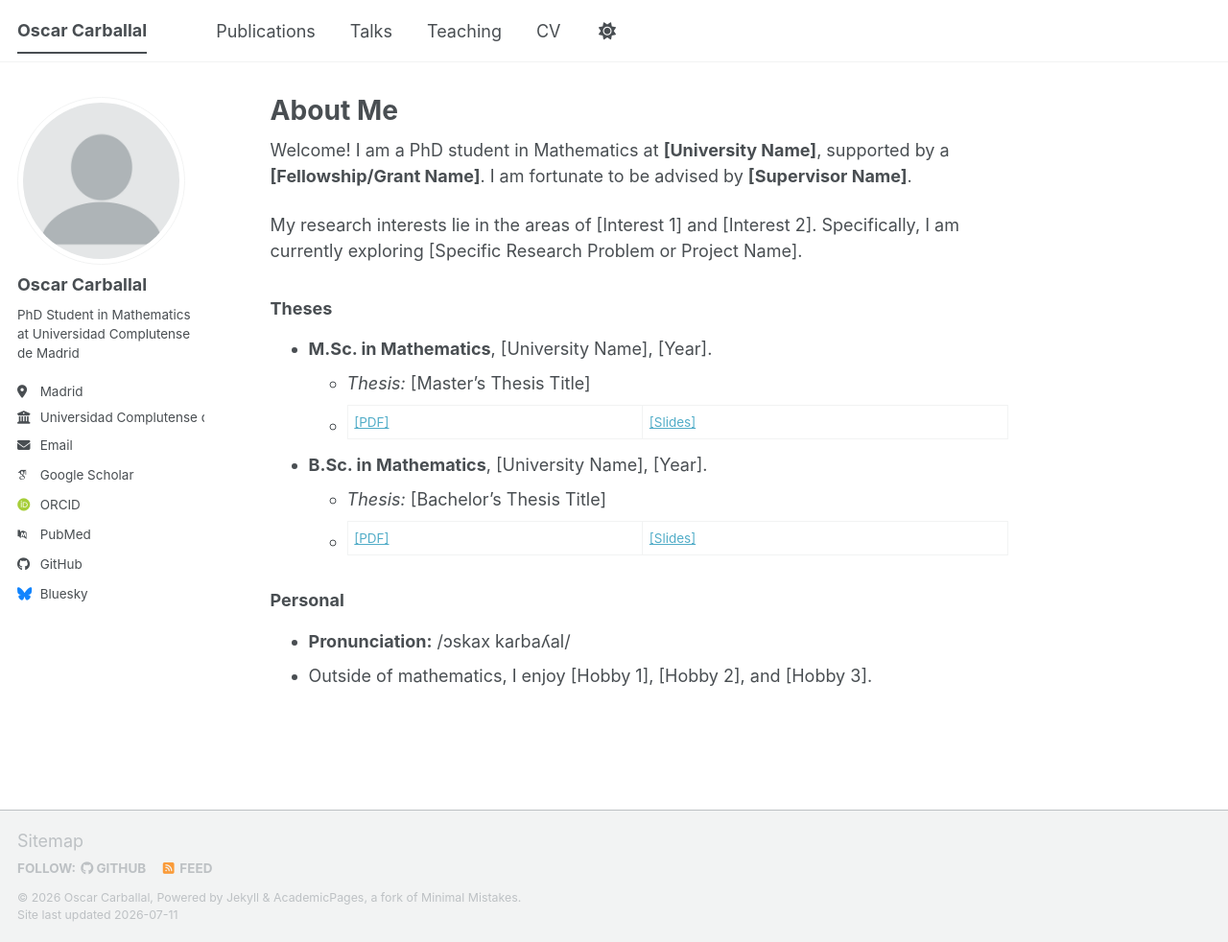
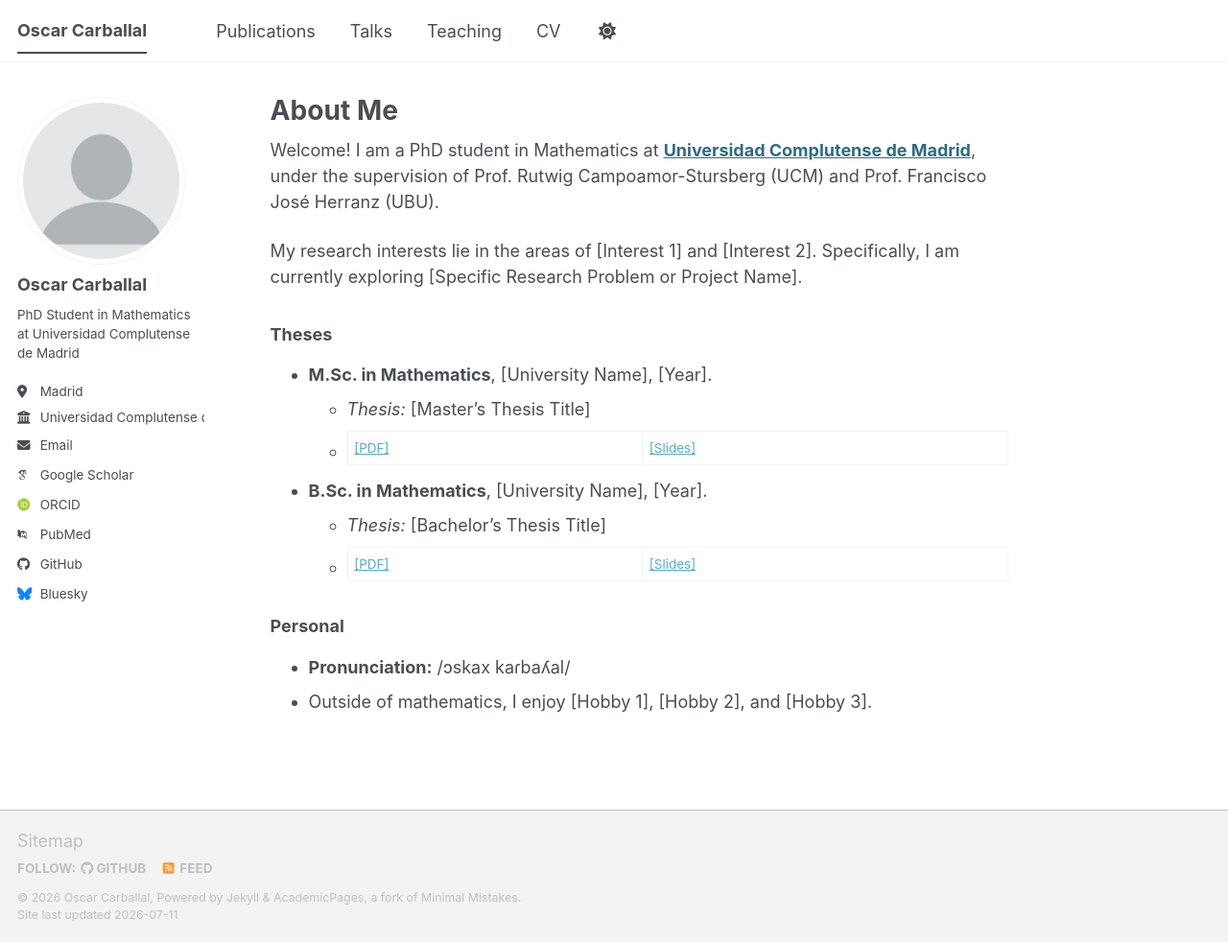
Before and after one commit to oscarballal/oscarballal.github.io, a Jekyll site: the page built from _pages/about.md, in a window 1280 px wide and 982 px high. Shown: the whole window at 96% size. Built offline with Jekyll 4.4.1, drawn with Linux system fonts in a browser that asks for light colours; some web fonts are replaced; a script bundle is joined from its source files by our own code; library files that are not in the unit come from our copies.

Commit message:
Update about.md

```diff
--- a/_pages/about.md
+++ b/_pages/about.md
@@ -7,7 +7,7 @@ redirect_from:
   - /about.html
 ---
 
-Welcome! I am a PhD student in Mathematics at **[University Name]**, supported by a **[Fellowship/Grant Name]**. I am fortunate to be advised by **[Supervisor Name]**.
+Welcome! I am a PhD student in Mathematics at <a href="https://matematicas.ucm.es" style="color: #2e6c80;">**Universidad Complutense de Madrid**</a>, under the supervision of Prof. Rutwig Campoamor-Stursberg (UCM) and Prof. Francisco José Herranz (UBU).
 
 My research interests lie in the areas of [Interest 1] and [Interest 2]. Specifically, I am currently exploring [Specific Research Problem or Project Name].
 
```
